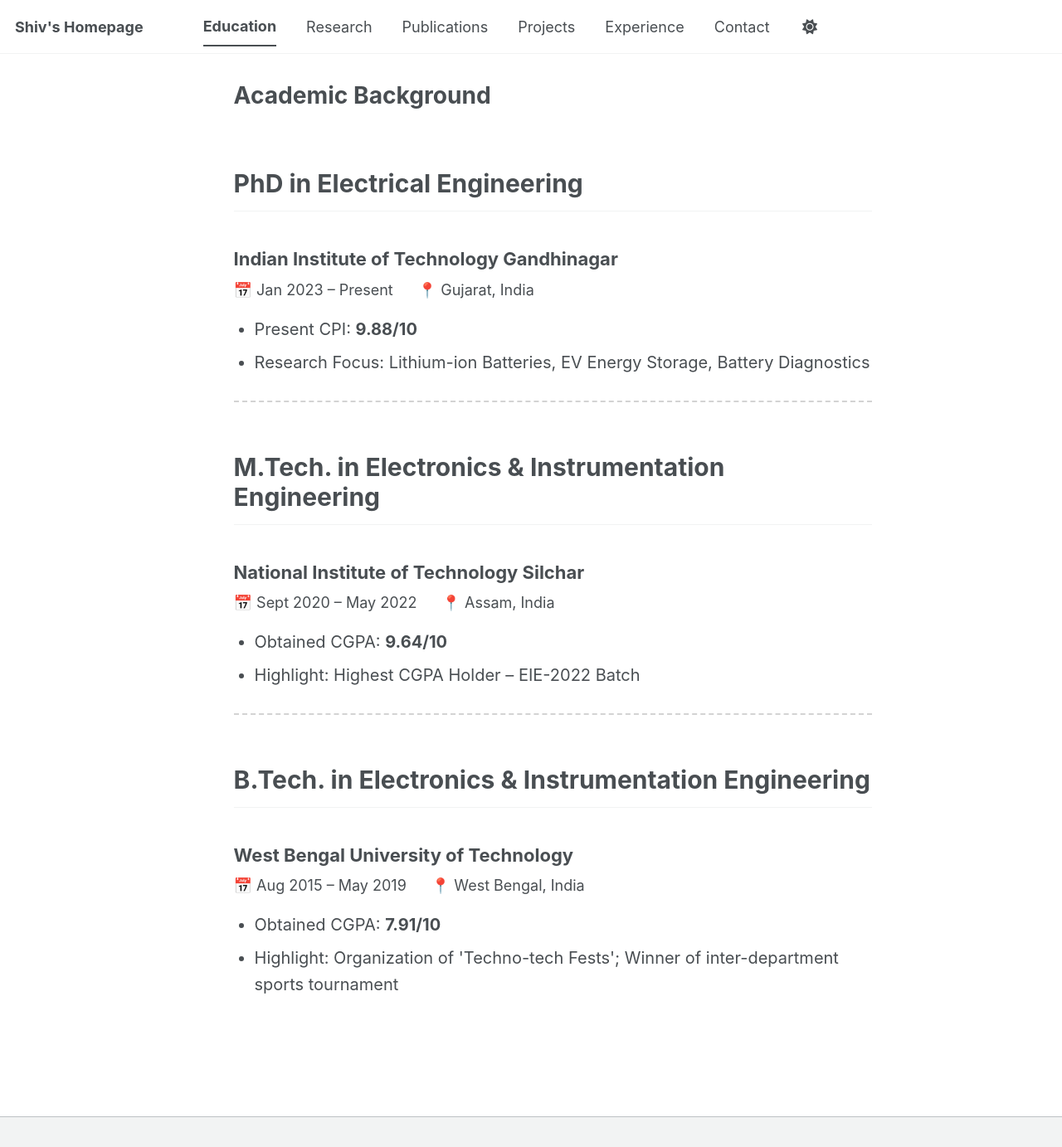
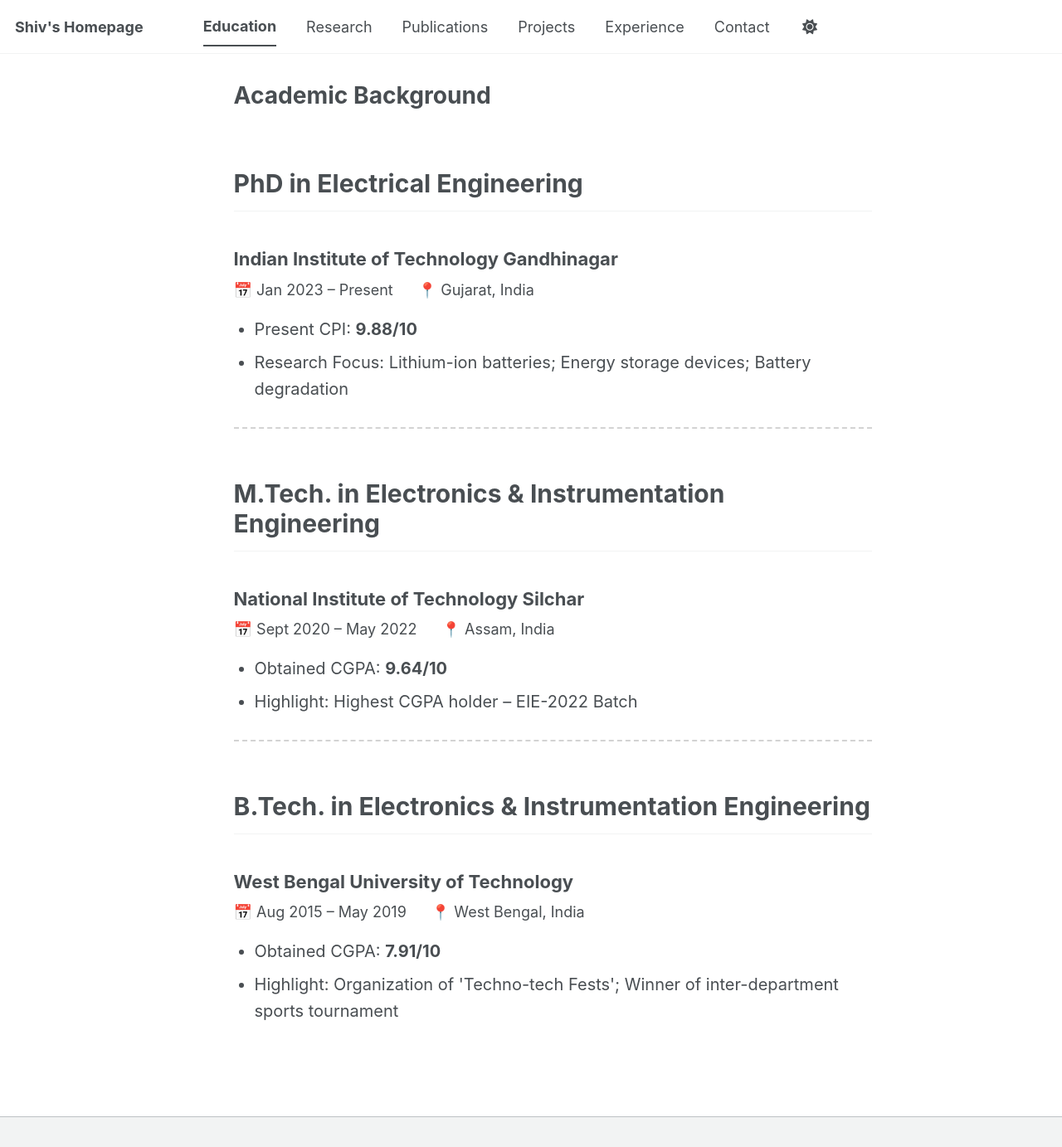
Before and after one commit to shivshankar-sinha/shivshankar-sinha.github.io, a Jekyll site: the page built from education.md, in a window 1280 px wide and 1383 px high. Shown: the whole window at 83% size. Built offline with Jekyll 4.4.1, drawn with Linux system fonts in a browser that asks for light colours; a script bundle is joined from its source files by our own code; library files that are not in the unit come from our copies.

Commit message:
Update education.md

```diff
--- a/education.md
+++ b/education.md
@@ -20,7 +20,7 @@ author_profile: false
 
     <ul>
       <li>Present CPI: <strong>9.88/10</strong></li>
-      <li>Research Focus: Lithium-ion Batteries, EV Energy Storage, Battery Diagnostics</li>
+      <li>Research Focus: Lithium-ion batteries; Energy storage devices; Battery degradation</li>
     </ul>
   </div>
 
@@ -37,7 +37,7 @@ author_profile: false
 
     <ul>
       <li>Obtained CGPA: <strong>9.64/10</strong></li>
-      <li>Highlight: Highest CGPA Holder – EIE-2022 Batch</li>
+      <li>Highlight: Highest CGPA holder – EIE-2022 Batch</li>
     </ul>
   </div>
 
```
